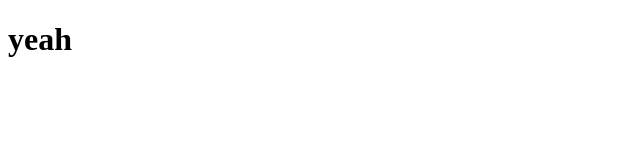
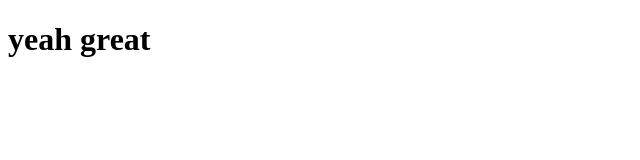
Before and after one commit to ngaml0316/cousera-test, a plain HTML site: page site/index.html in a window 1280 px wide. Shown: the whole page, without its empty margins (0-640 px from the left). Drawn offline with Linux system fonts and the light colour scheme.

Commit message:
small addition to our page content

```diff
--- a/site/index.html
+++ b/site/index.html
@@ -4,6 +4,6 @@
 	<title>hihi yeah</title>
 </head>
 <body>
-<h1>yeah</h1>
+<h1>yeah great</h1>
 </body>
 </html>
```
